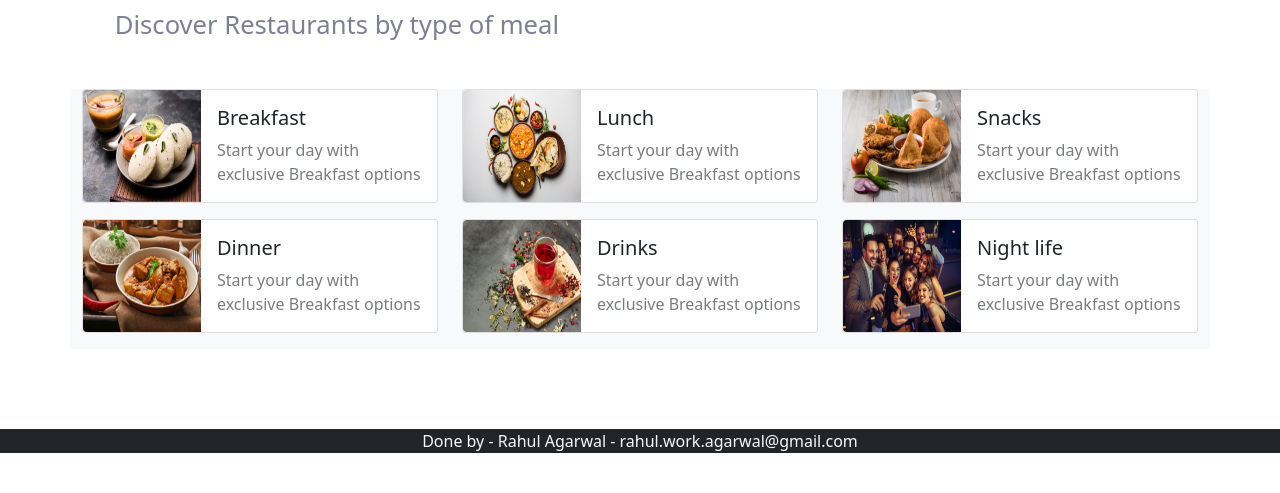
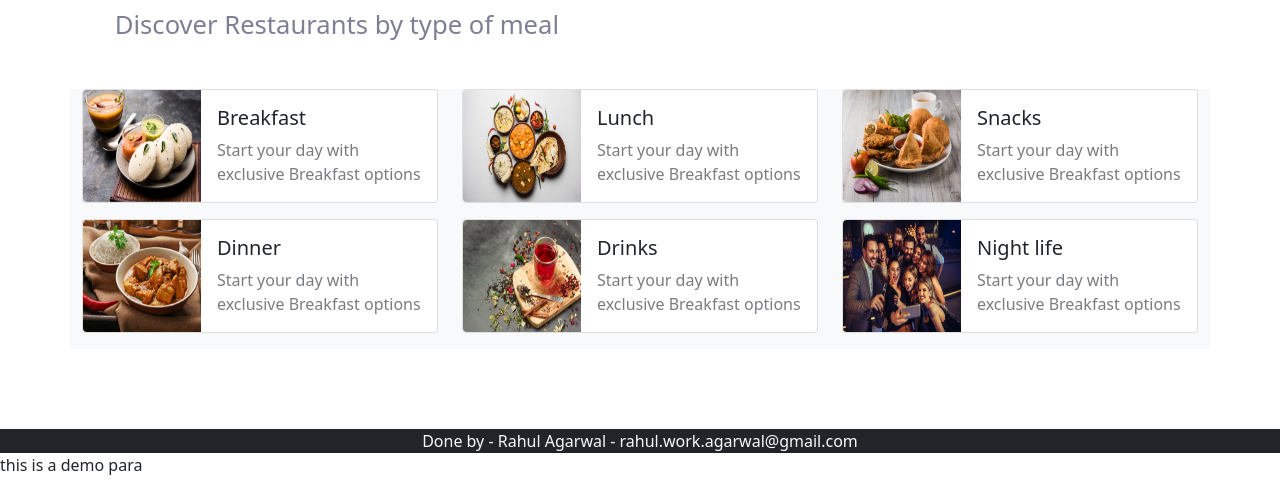
Before and after one commit to rahulAgdev/Food-Website-Template, a plain HTML site: page index.html in a window 1280 px wide. Shown: the part 683-1176 px from the top of the page. Before the commit the page ends 1136 px from the top, so only its background shows below. Drawn offline with nearby package versions, Linux system fonts and the light colour scheme.

Commit message:
commiting in another branch demo

```diff
--- a/index.html
+++ b/index.html
@@ -200,7 +200,7 @@
       <col-8 class="text-light text-center">Done by - Rahul Agarwal - rahul.work.agarwal@gmail.com</col-8>
     </div>
     <div>
-
+      <p>this is  a demo para </p>
     </div>
   </body>
 </html>
```
